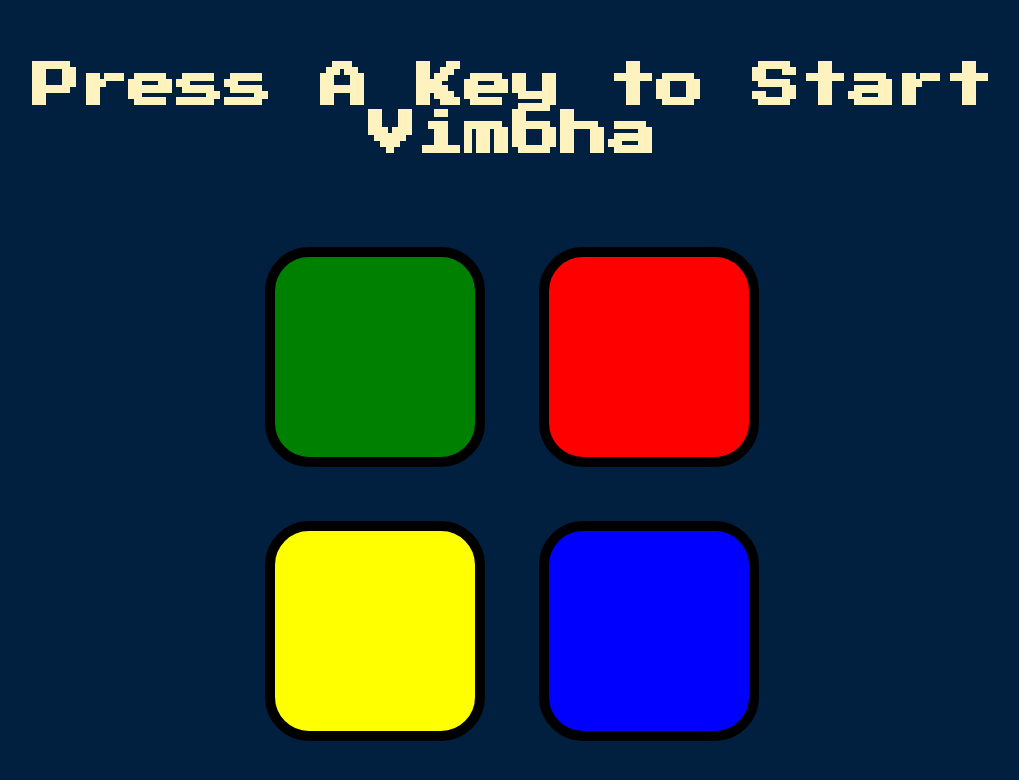
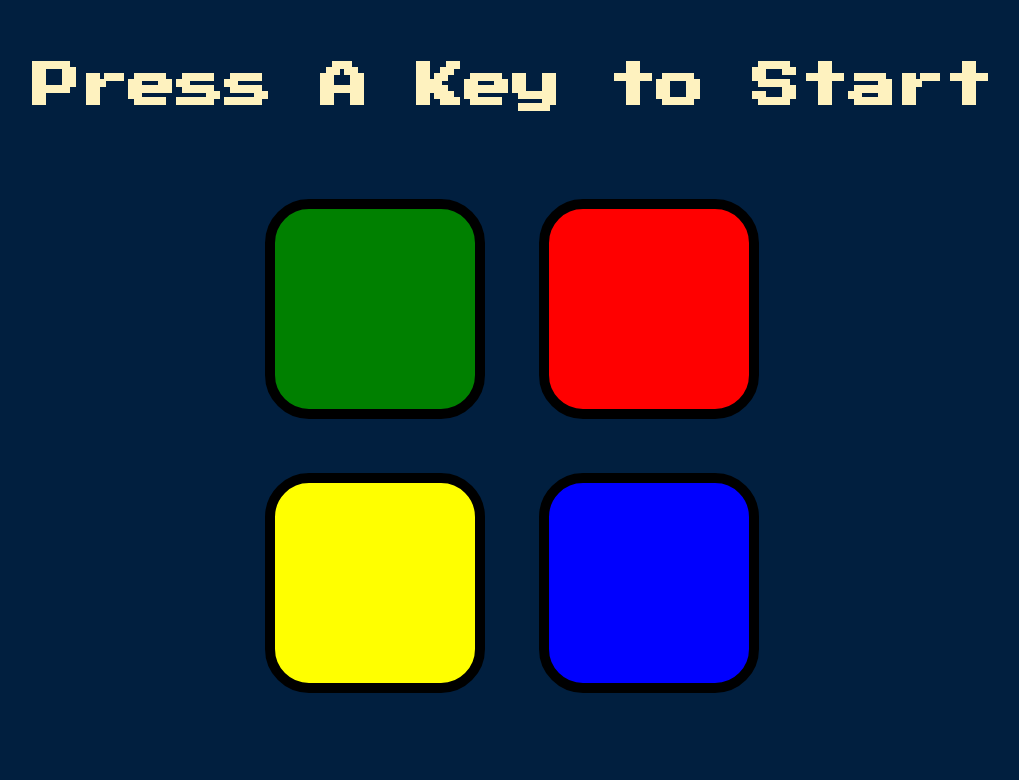
Before and after one commit to pandeypranavdeval/simmon-game, a plain HTML site: page index.html in a window 1280 px wide. Shown: the whole page, without its empty margins (128-1147 px from the left). Drawn offline with nearby package versions, Linux system fonts and the light colour scheme.

Commit message:
Update index.html
rename h1

```diff
--- a/index.html
+++ b/index.html
@@ -9,7 +9,7 @@
 </head>
 
 <body>
-  <h1 id="level-title">Press A Key to Start Vimbha</h1>
+  <h1 id="level-title">Press A Key to Start</h1>
   <div class="container">
     <div class="row">
       <div type="button" id="green" class="btn green">
```
